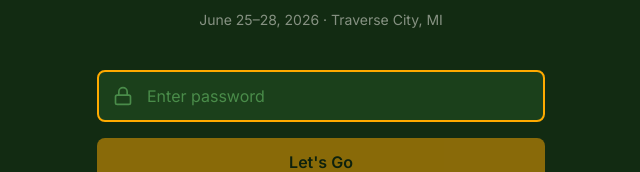
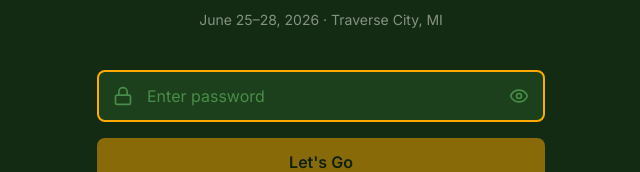
Before and after one commit to mdelbrocco/RaysRabbleRousers, a Next.js app: page / in a window 1280 px wide. Shown: the part 416-588 px from the top of the page, without its empty margins (319-959 px from the left). Built offline with nearby package versions, Linux system fonts and the light colour scheme; a web font is replaced by a local one.

Commit message:
Adds a "show" capability to the password input

```diff
--- a/src/components/PasswordGate.tsx
+++ b/src/components/PasswordGate.tsx
@@ -1,7 +1,7 @@
 "use client";
 
 import { useState } from "react";
-import { Trees, Lock } from "lucide-react";
+import { Trees, Lock, Eye, EyeOff } from "lucide-react";
 import { siteConfig } from "@/data/site-config";
 
 interface PasswordGateProps {
@@ -12,6 +12,7 @@ export default function PasswordGate({ onSuccess }: PasswordGateProps) {
   const [password, setPassword] = useState("");
   const [error, setError] = useState(false);
   const [loading, setLoading] = useState(false);
+  const [showPassword, setShowPassword] = useState(false);
 
   const handleSubmit = async (e: React.FormEvent) => {
     e.preventDefault();
@@ -51,15 +52,23 @@ export default function PasswordGate({ onSuccess }: PasswordGateProps) {
           <div className="relative">
             <Lock className="absolute left-4 top-1/2 -translate-y-1/2 w-5 h-5 text-pine-400" />
             <input
-              type="password"
+              type={showPassword ? "text" : "password"}
               value={password}
               onChange={(e) => setPassword(e.target.value)}
               placeholder="Enter password"
-              className={`w-full pl-12 pr-4 py-3 rounded-lg bg-pine-700 text-cream placeholder-pine-400 border-2 focus:outline-none focus:ring-0 transition-colors ${
+              className={`w-full pl-12 pr-12 py-3 rounded-lg bg-pine-700 text-cream placeholder-pine-400 border-2 focus:outline-none focus:ring-0 transition-colors ${
                 error ? "border-red-400" : "border-pine-600 focus:border-amber-400"
               }`}
               autoFocus
             />
+            <button
+              type="button"
+              onClick={() => setShowPassword(!showPassword)}
+              className="absolute right-4 top-1/2 -translate-y-1/2 text-pine-400 hover:text-cream transition-colors"
+              aria-label={showPassword ? "Hide password" : "Show password"}
+            >
+              {showPassword ? <EyeOff className="w-5 h-5" /> : <Eye className="w-5 h-5" />}
+            </button>
           </div>
           {error && (
             <p className="text-red-400 text-sm">Wrong password. Try again.</p>
```
